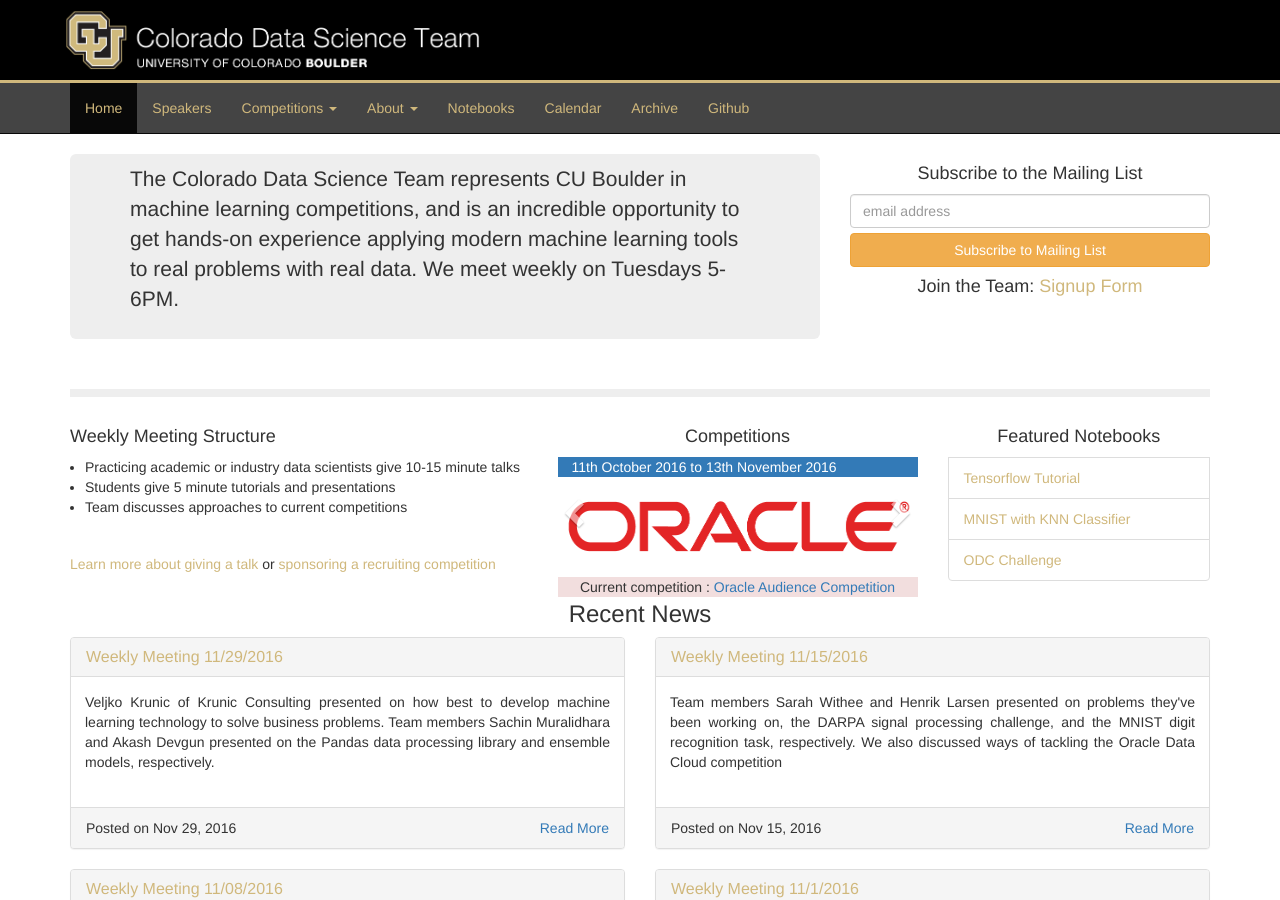
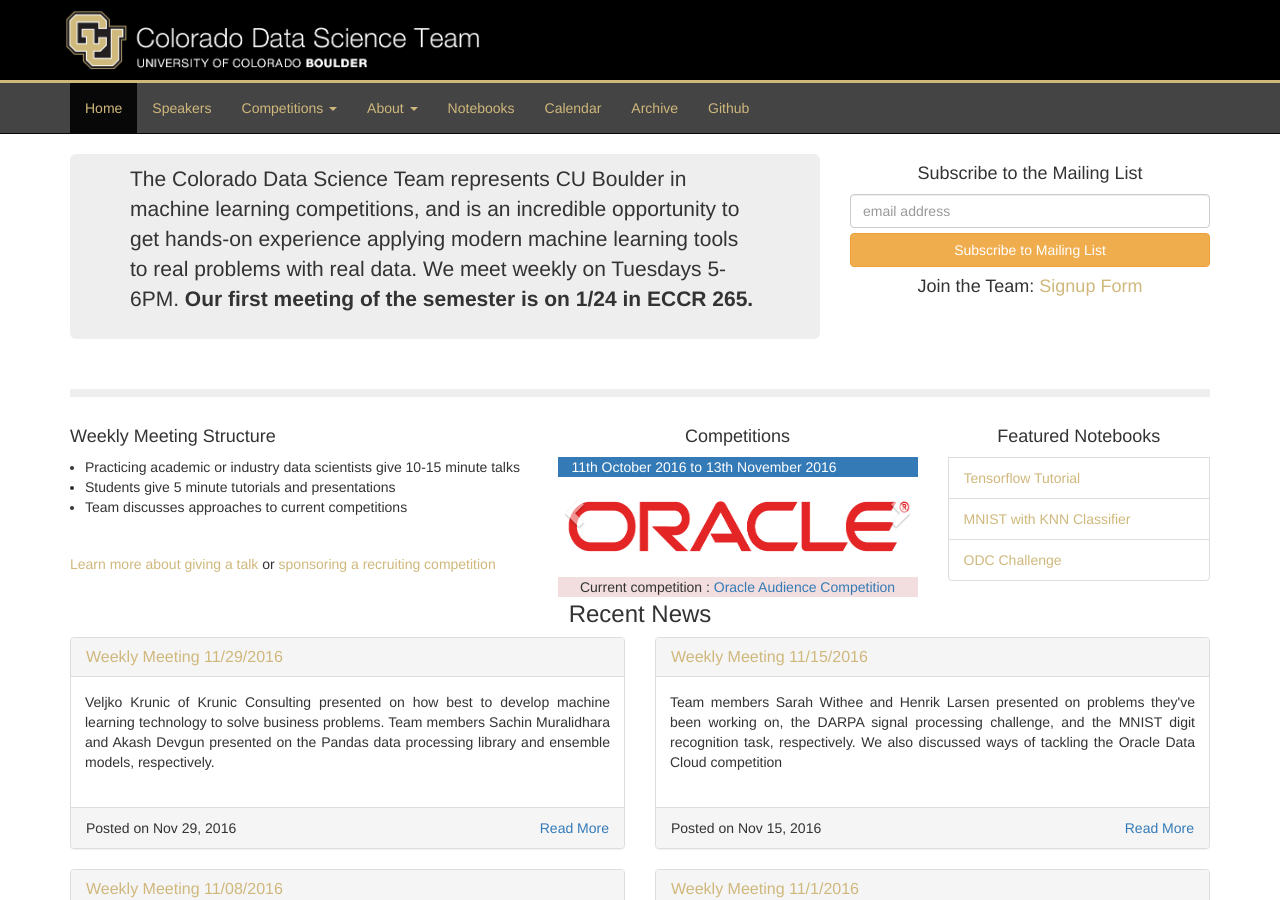
Before and after one commit to CoDataScience/codatascience.github.io, a Jekyll site: the page built from index.html, in a window 1280 px wide and 900 px high. Built offline with Jekyll 4.4.1, drawn with Linux system fonts in a browser that asks for light colours; the list of posts is cut into pages by our own code; comment, search, counter and statistics services are not loaded.

Commit message:
Add first meeting location

```diff
--- a/index.html
+++ b/index.html
@@ -31,7 +31,7 @@
         represents CU Boulder in machine learning competitions, and
         is an incredible opportunity to get hands-on
         experience applying modern machine learning tools to
-        real problems with real data. We meet weekly on Tuesdays 5-6PM.
+        real problems with real data. We meet weekly on Tuesdays 5-6PM. <b>Our first meeting of the semester is on 1/24 in ECCR 265.</b>
       </p>
     </div>
   </div>
```
